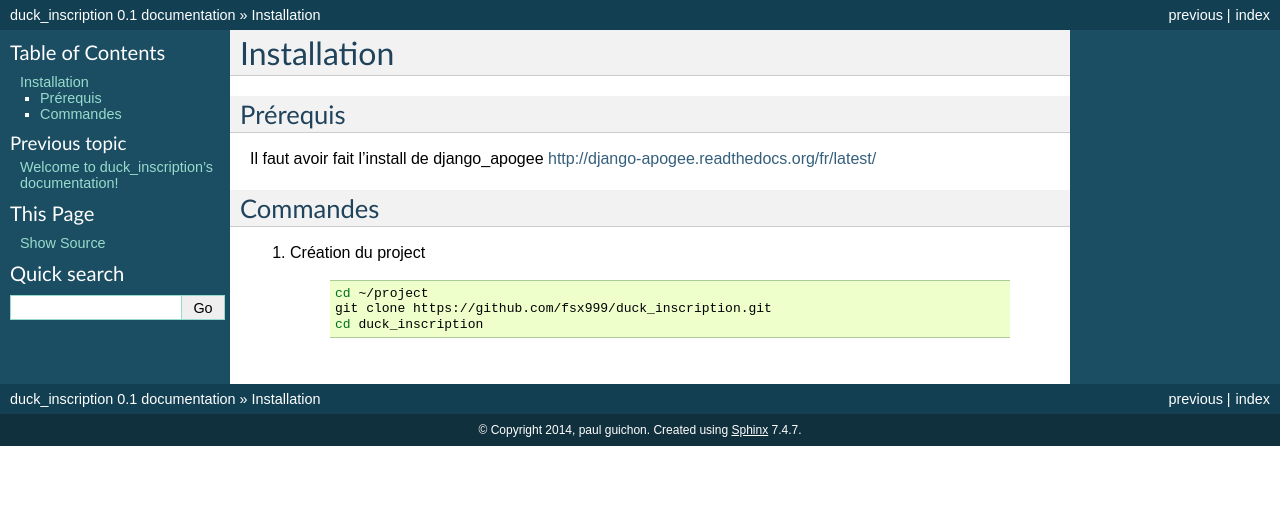
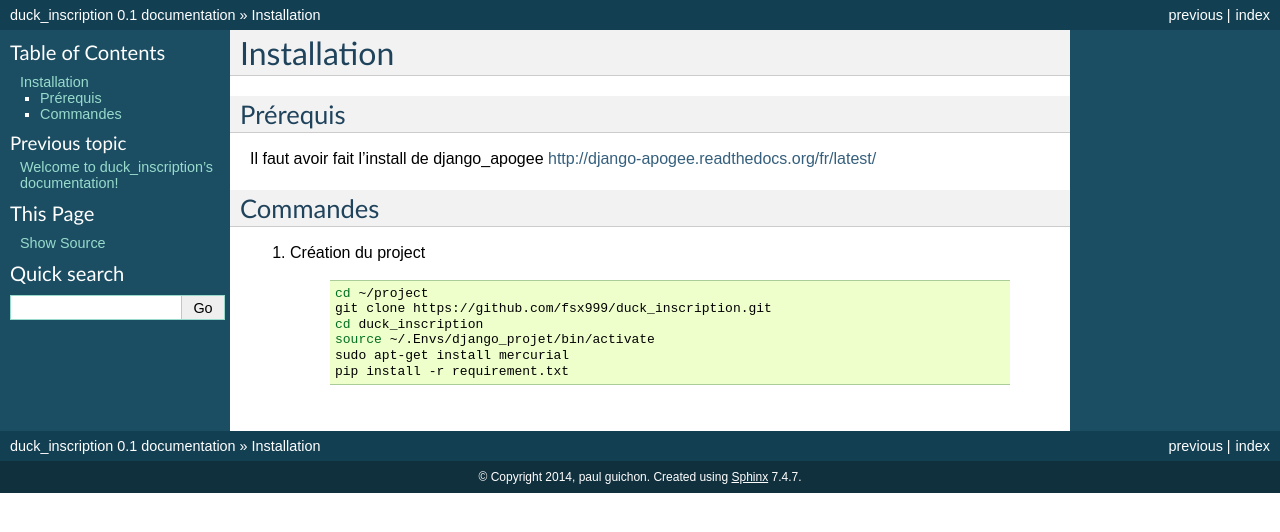
Before and after one commit to fsx999/duck_inscription, a Sphinx documentation site: the page built from doc/source/install.rst, in a window 1280 px wide. Shown: the top 532 px of the page. Built offline with Sphinx 7.4.7, drawn with Linux system fonts in a browser that asks for light colours.

Commit message:
ajout requirement

```diff
--- a/doc/source/install.rst
+++ b/doc/source/install.rst
@@ -18,3 +18,6 @@ Commandes
         cd ~/project
         git clone https://github.com/fsx999/duck_inscription.git
         cd duck_inscription
+        source ~/.Envs/django_projet/bin/activate
+        sudo apt-get install mercurial
+        pip install -r requirement.txt
--- a/requirement.txt
+++ b/requirement.txt
@@ -26,7 +26,7 @@ django-simple-captcha==0.4.2
 django-sphinx-autodoc==0.2
 django-sphinxdoc==1.3.0
 django-wkhtmltopdf==1.2.2
-django-xadmin==0.4.4
+django-xadmin==0.4.2
 django-xworkflows==0.9.2
 docutils==0.11
 ecdsa==0.11
```
